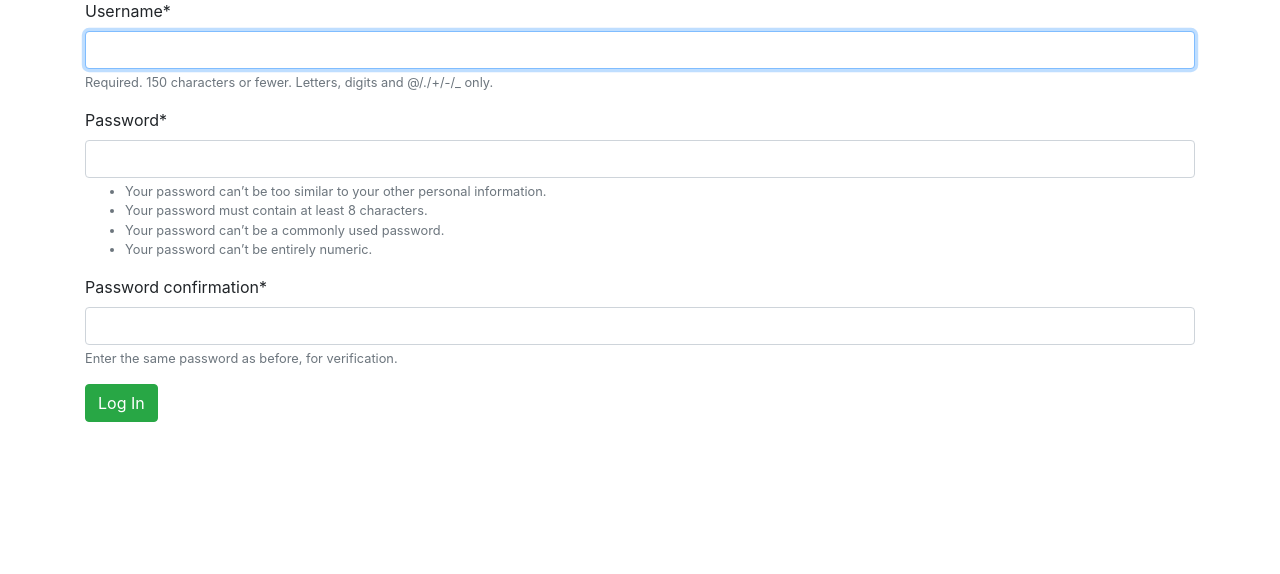
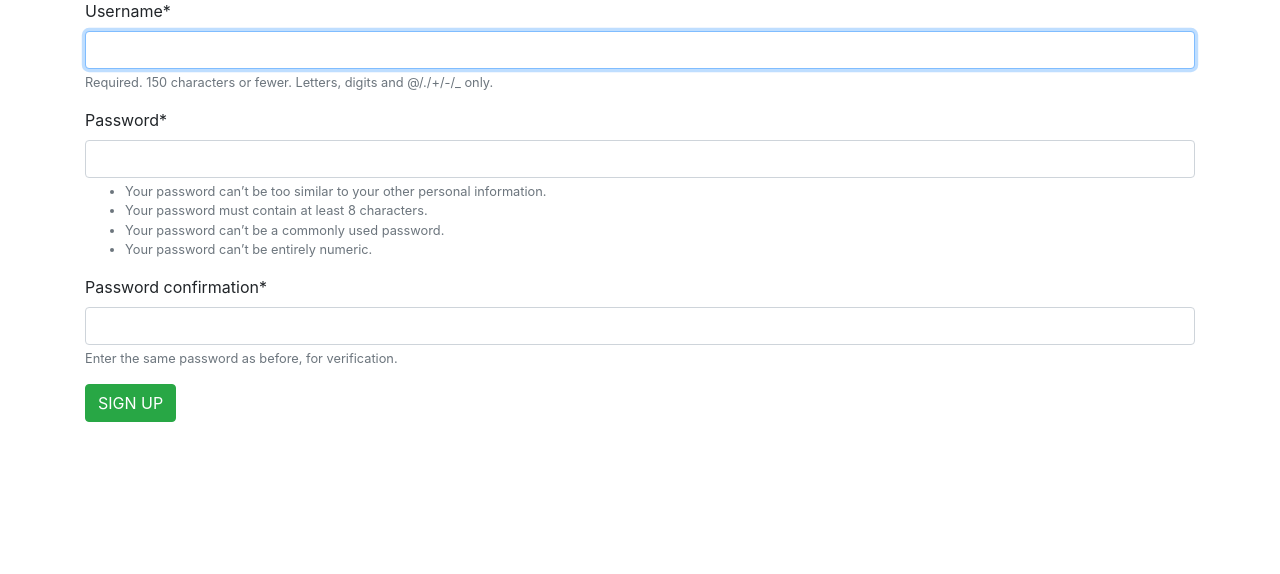
Before and after one commit to Timothy-Parteka/project, a Django app: page /accounts/signup/ in a window 1280 px wide. Shown: the part 81-655 px from the top of the page. Run offline with Django 3.2, Linux system fonts and the light colour scheme; some libraries are stand-ins or nearby versions.

Commit message:
Update signup.html
Updated sign up button

```diff
--- a/template/signup.html
+++ b/template/signup.html
@@ -14,7 +14,7 @@
 
        {{ form|crispy }}
 
-    <button class="btn btn-success ml-Ǒ" type="submit">Log In</button>
+    <button class="btn btn-success ml-Ǒ" type="submit">SIGN UP</button>
 
   </form>
 
```
